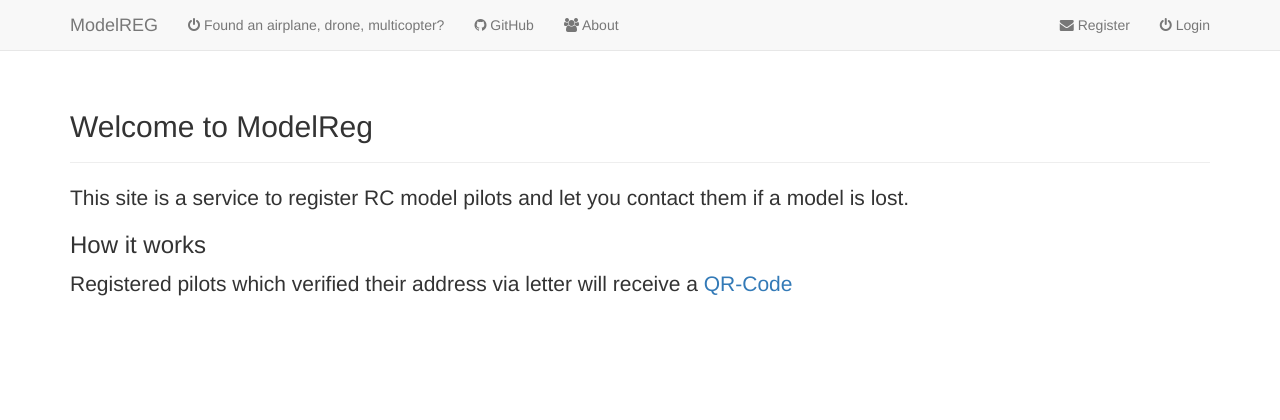
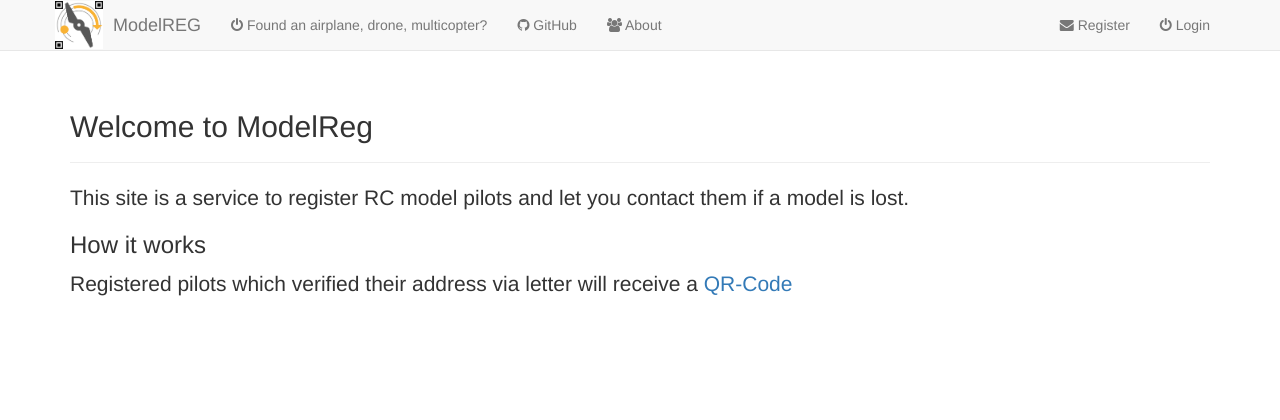
Before and after one commit to modelreg/modelreg, a Django app: page / in a window 1280 px wide. Shown: the top 420 px of the page. Run offline with Django 3.2, Linux system fonts and the light colour scheme; parts of the project's set-up code (start-up, migrations or seed data) failed here and were passed over; some libraries are stand-ins or nearby versions.

Commit message:
Add Logo to upper left corner
The logo is still WIP and will be replaced with SVG, but this is what we
have for now. Positioning and size more or less final. Add the same
logo image as favicon as well.

```diff
--- a/modelreg/static/modelreg.css
+++ b/modelreg/static/modelreg.css
@@ -181,3 +181,12 @@ body {
 }
 .chat-sidebar {
 }
+
+
+a.navbar-brand {
+    background-image: url("/static/images/logo_modelreg_v1.jpg");
+    background-size: 48px;
+    background-repeat: no-repeat;
+    background-position: 0px 1px;
+    padding-left: 58px;
+}
--- a/modelreg/templates/base.html
+++ b/modelreg/templates/base.html
@@ -13,6 +13,7 @@
         <link href="https://fonts.googleapis.com/css?family=Open+Sans" rel="stylesheet">
         <link rel="stylesheet" href="{% static "callout.css" %}">
         <link rel="stylesheet" href="{% static "modelreg.css" %}">
+        <link rel="icon" href="/static/images/logo_modelreg_v1.jpg">
     </head>
     <body>
         {% block page %}
```
Also changed, not shown: modelreg/static/images/logo_modelreg_v1.jpg (added).
